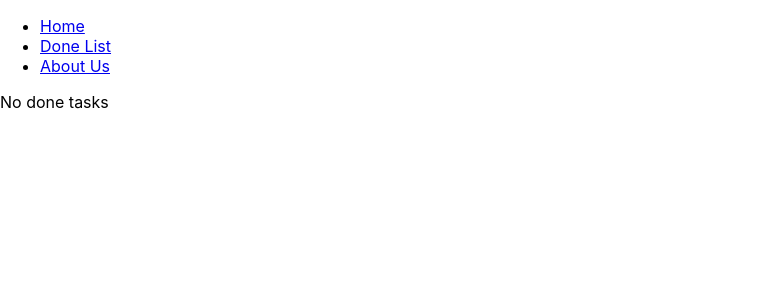
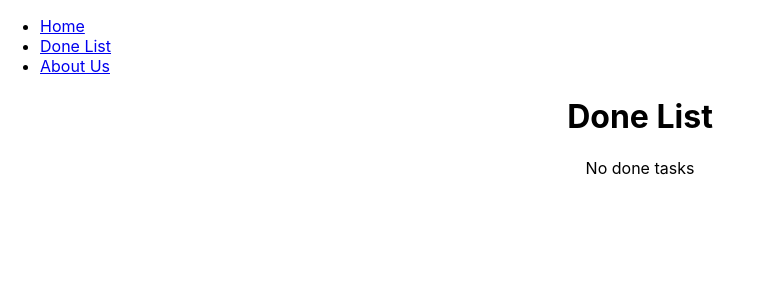
Before and after one commit to lauda2/day10-react-todolist-starter, a React (Create React App) app: page /done in a window 1280 px wide. Shown: the top 300 px of the page, without its empty margins (0-775 px from the left). Built offline with nearby package versions, Linux system fonts and the light colour scheme.

Commit message:
refactor: center content

```diff
--- a/src/App.css
+++ b/src/App.css
@@ -32,7 +32,7 @@
   text-decoration: line-through;
 }
 
-.todo-list
+main
 {
   text-align: center;
 }
--- a/src/pages/DoneListPage.jsx
+++ b/src/pages/DoneListPage.jsx
@@ -6,7 +6,7 @@ function DoneListPage() {
     const { state } = useContext(TodoContext);
 
     const done = state.filter(item => item.done);
-    return <div>
+    return <div><h1>Done List</h1>
         {done.length === 0 ? <p>No done tasks</p> : done.map((item, index) => <ToDoItem key={index} todo={item} index={index} />)}
     </div>;
 };
--- a/src/pages/TodoDetailPage.jsx
+++ b/src/pages/TodoDetailPage.jsx
@@ -7,7 +7,7 @@ function TodoDetailPage() {
   const { id } = useParams();
   const { state } = useContext(TodoContext);
   const todo = state.find(item => item.id === parseInt(id));
-  return <div>{todo ? <ToDoItem todo={todo} /> : "Todo not found"}</div>;
+  return <div><h1>Todo Detail</h1>{todo ? <ToDoItem todo={todo} /> : "Todo not found"}</div>;
 }
 
 export default TodoDetailPage;
```
